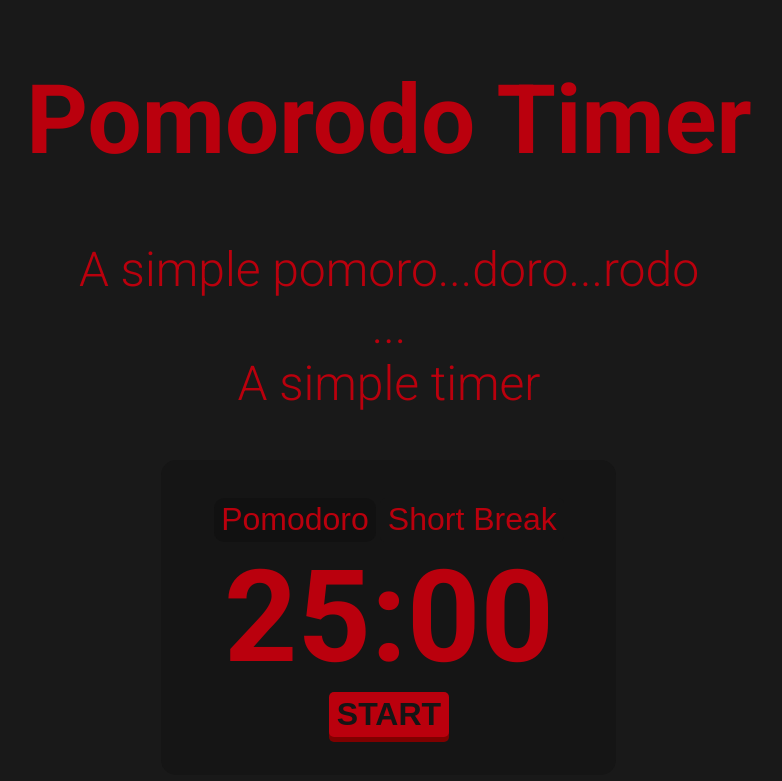
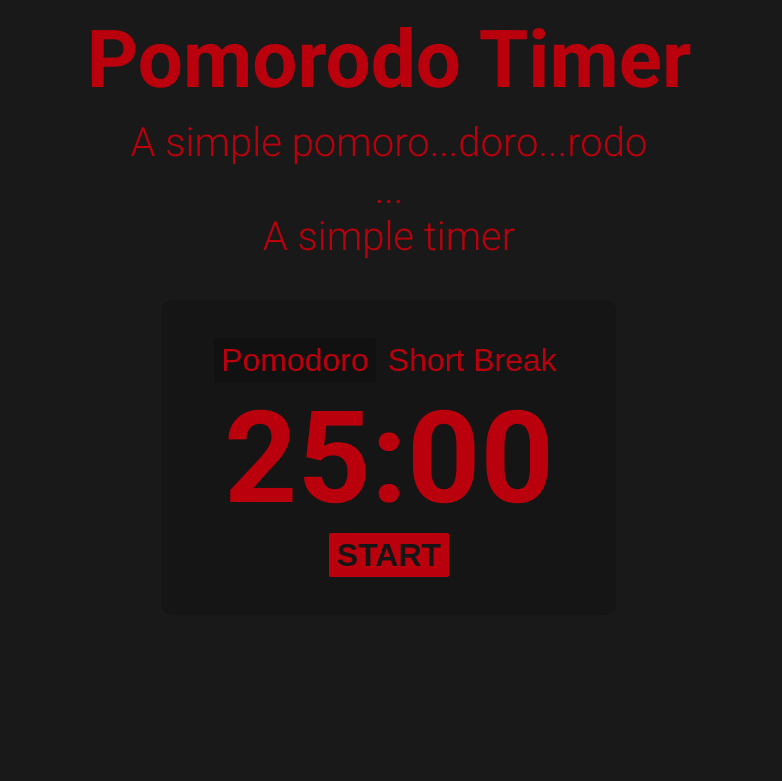
Before and after one commit to framilano/framilano.github.io, a PHP site: page /Projects/pomorodotimer/pomorodotimer.html in a window 1280 px wide. Shown: the top 781 px of the page, without its empty margins (251-1033 px from the left). Run offline with PHP 8.4, Linux system fonts and the light colour scheme.

Commit message:
Optimized a few empty spaces

```diff
--- a/Projects/pomorodotimer/css/style.css
+++ b/Projects/pomorodotimer/css/style.css
@@ -2,10 +2,6 @@ body {
     font-family: 'Roboto', sans-serif;
     background-color: #191919;
     color: #ba000d;
-}
-
-#title {
-    font-size:300%
 }
 
 #container {
@@ -17,7 +13,7 @@ body {
     padding: 3%;
     margin-right: 32%;
     margin-left:32%;
-    border-radius: 15px;
+    border-radius: 3%;
     width: 30%;
 }
 
@@ -36,7 +32,7 @@ button {
     padding-top: 1%;
     padding-bottom: 1%;
     border:none;
-    border-radius: 5px;
+    border-radius: 3%;
     font-size: 200%;
 }
 
@@ -47,7 +43,7 @@ button {
     padding-top: 1%;
     padding-bottom: 1%;
     border:none;
-    border-radius: 10px;
+    border-radius: 3%;
     font-size: 200%;
 }
 
@@ -55,16 +51,25 @@ button {
     text-align: center;
 }
 
-#startbtn:disabled {
+#startbtn {
+    font-weight: 700;
+    box-shadow: 0px 3% 0px 0px #7f0000;
     background-color: #ba000d;
     color:#151515;
     font-size: 200%;
 }
 
-#startbtn {
-    font-weight: 700;
-    box-shadow: 0px 5px 0px 0px #7f0000;
-    background-color: #ba000d;
-    color:#151515;
-    font-size: 200%;
+#welcomebar {
+    text-align: center;
 }
+
+#title {
+    margin-top: 1%;
+    margin-bottom: 1%;
+    font-size: 500%;
+}
+
+#description {
+    margin-top: 0%;
+    font-size: 250%;
+}
--- a/Projects/pomorodotimer/pomorodotimer.html
+++ b/Projects/pomorodotimer/pomorodotimer.html
@@ -14,9 +14,9 @@
 </head>
 
 <body>
-    <div id="title">
-        <h1>Pomorodo Timer</h1>
-        <p>A simple pomoro...doro...rodo<br>...<br>A simple timer</p>
+    <div id="welcomebar">
+        <h1 id="title">Pomorodo Timer</h1>
+        <p id ="description">A simple pomoro...doro...rodo<br>...<br>A simple timer</p>
     </div>
     <div id="container">
         <div id="content">
```
